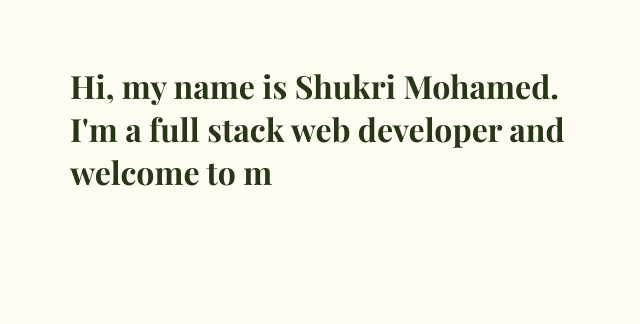
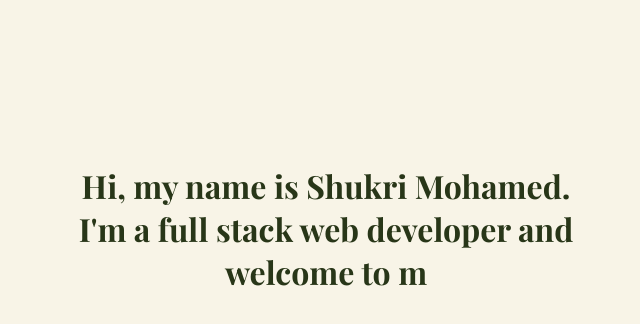
Before and after one commit to Shukrim433/portfolio, a React (Vite) app: page / in a window 1280 px wide. Shown: the top 324 px of the page, without its empty margins (250-890 px from the left). Built offline with nearby package versions, Linux system fonts and the light colour scheme; a web font is replaced by a local one.

Commit message:
added 'landing-btn'  class name to btn +removed doc bg color + text align center

```diff
--- a/src/pages/LandingPage.jsx
+++ b/src/pages/LandingPage.jsx
@@ -15,7 +15,7 @@ export default function LandingPage() {
   const handleClick = () => {
     navigate("/projects");
   }
-  document.body.style = "background: #fffcf2;"; // beige
+  /* document.body.style.background = '#f8f4e7'; // beige */
 
   return (
     <div className="landing-page">
@@ -33,7 +33,7 @@ export default function LandingPage() {
       </div>
       {isTypingComplete && (
         <div className="lets-go">
-          <button onClick={handleClick}>Let's go!</button>
+          <button className="landing-button" onClick={handleClick}>Let's go!</button>
         </div>
       )}
     </div>
--- a/src/styles/LandingPage.css
+++ b/src/styles/LandingPage.css
@@ -1,7 +1,7 @@
-button {
+.landing-button {
   padding: 3%;
   border-radius: 10px;
-  background-color: #fffcf2;
+  background-color: #f8f4e7;
   border: 1px, solid, black;
   font-size: larger;
   font-family: "Times New Roman", Times, serif;
@@ -10,12 +10,14 @@ button {
   height: 55px;
 }
 
-button:hover {
+.landing-button:hover {
   box-shadow: 0 0 11px rgba(54, 54, 54, 0.2);
   cursor: pointer;
 }
 
 .landing-page {
+  position: absolute;
+  top: 12.5%;
   display: flex;
   flex-wrap: wrap;
   width: 50%;
@@ -25,6 +27,10 @@ button:hover {
   margin-left: 20%;
 }
 
+.type-writer {
+  text-align: center;
+}
+
 .lets-go {
-    margin-top: 7%;
+  margin-top: 10%;
 }
```
